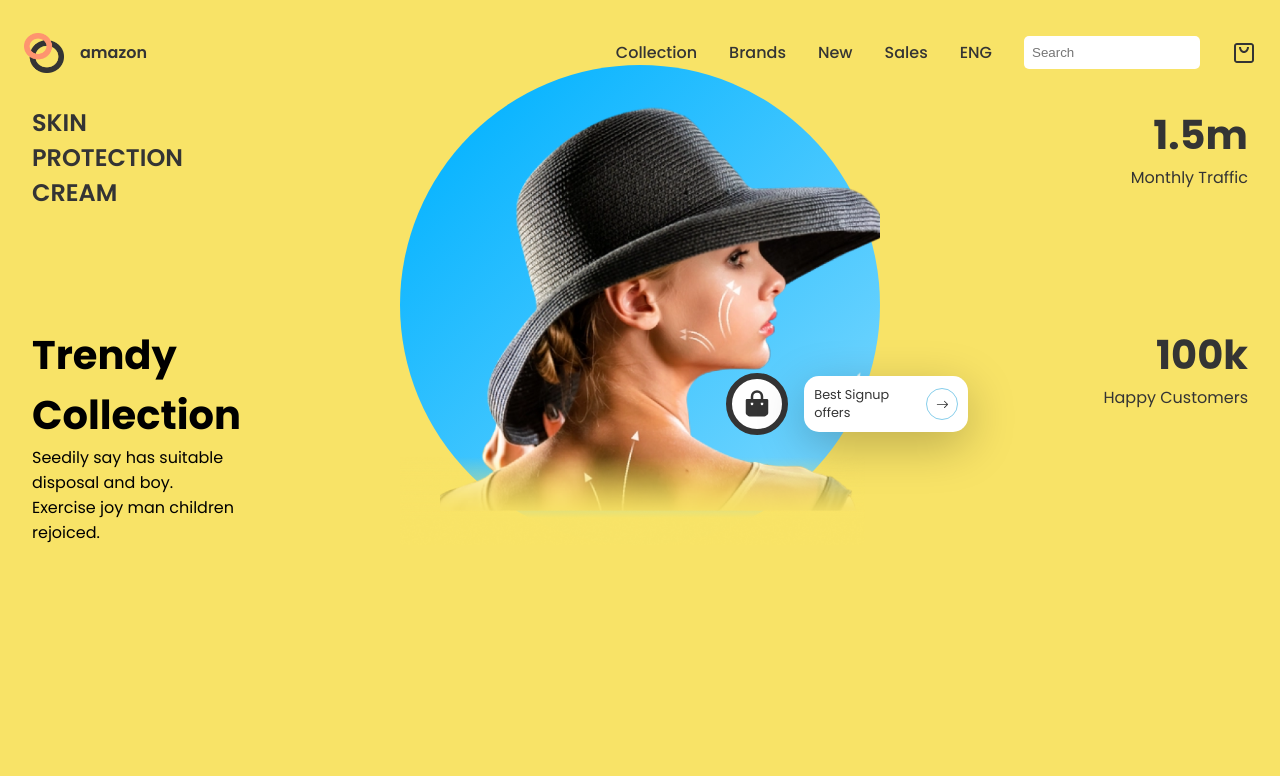
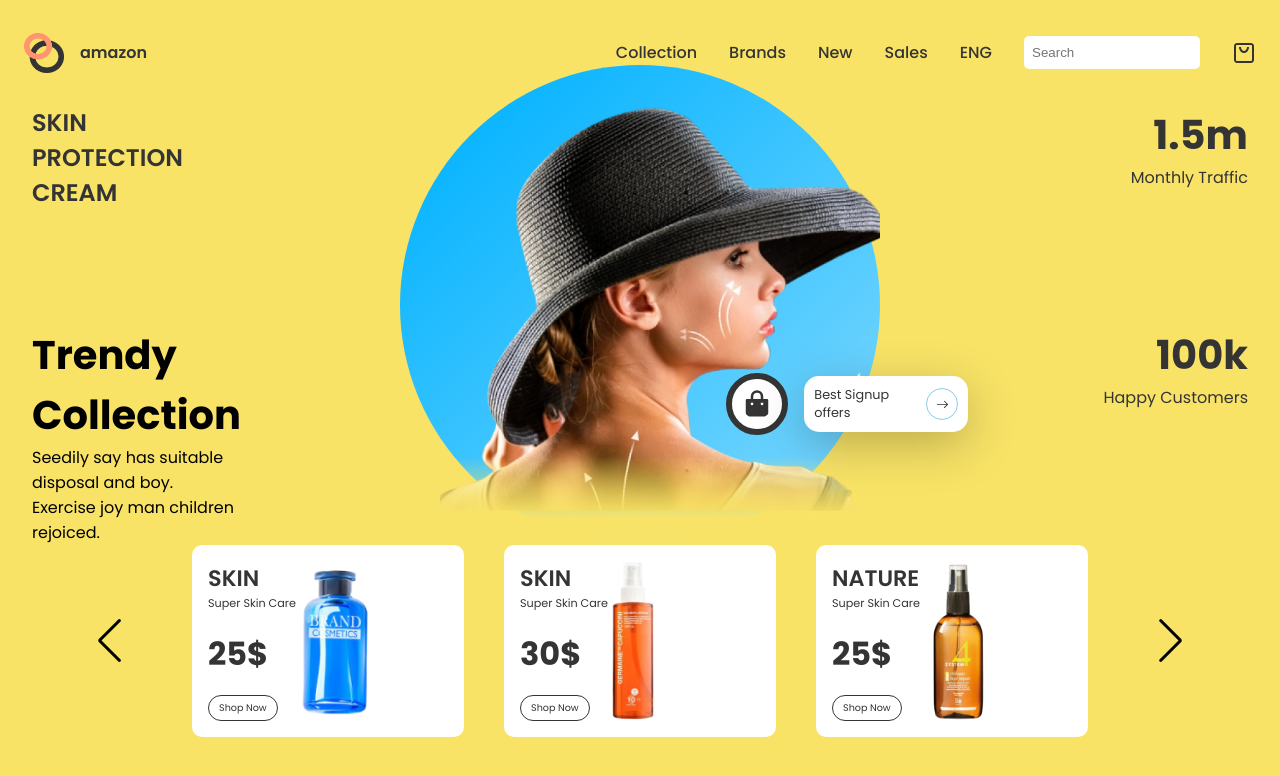
Before and after one commit to iamshs/amazon, a React (Create React App) app: page / in a window 1280 px wide. Shown: the top 776 px of the page. Built offline with nearby package versions, Linux system fonts and the light colour scheme.

Commit message:
pagination and navigation working in slider

```diff
--- a/src/Pages/Home/Home.jsx
+++ b/src/Pages/Home/Home.jsx
@@ -1,10 +1,12 @@
 import React from 'react';
 import Hero from '../../componets/Hero/Hero';
+import Slider from '../../componets/SLider/Slider';
 
 const Home = () => {
     return (
         <div>
            <Hero />
+           <Slider />
         </div>
     );
 };
--- /dev/null
+++ b/src/componets/SLider/Slider.css
@@ -0,0 +1,63 @@
+.s-container {
+  position: relative;
+}
+
+.s-container .swiper {
+  width: 70%;
+  position: unset;
+  height: 12rem;
+}
+
+.s-container .swiper-slide{
+    background: white;
+    box-sizing: border-box;
+    display: flex;
+    border-radius: 10px;
+    padding: 1rem;
+    overflow: hidden;
+    position: relative;
+}
+
+.s-container .swiper-button-prev{
+    left: 6rem;
+}
+.s-container .swiper-button-next{
+    right: 6rem;
+}
+
+.s-container .swiper-button-next , .s-container .swiper-button-prev{
+    color: black;
+}
+
+.left-s{
+    display: flex;
+    flex-direction: column;
+    justify-content: space-between;
+}
+
+.name{
+    display: flex;
+    flex-direction: column;
+}
+
+.name>:nth-child(1){
+    font-size: 1.4rem;
+    font-weight: 600;
+}
+.name>:nth-child(2){
+    font-size: 0.7rem;
+
+}
+.left-s>:nth-child(2){
+    font-size: 2rem;
+    font-weight: bold;
+
+}
+.left-s>:nth-child(3){
+    font-size: 0.6rem;
+    border: 1px solid var(--black);
+    padding: 5px 10px;
+    width: max-content;
+    border-radius: 15px;
+
+}
--- /dev/null
+++ b/src/componets/SLider/Slider.jsx
@@ -0,0 +1,44 @@
+import React from "react";
+import "./Slider.css";
+import { Swiper, SwiperSlide } from "swiper/react";
+import { Navigation, Pagination } from "swiper";
+import {SliderProducts} from "../../data/products";
+
+//import css
+import "swiper/css";
+import "swiper/css/navigation";
+import "swiper/css/pagination";
+
+const Slider = () => {
+  return (
+    <div className={"s-container"}>
+      <Swiper
+        spaceBetween={40}
+        slidesPerView={3}
+        loop={true}
+        slidesPerGroup={1}
+        modules={[Pagination,Navigation]}
+        className="my-Swiper"
+        navigation={true}
+      >
+        {SliderProducts.map((slide, i) => (
+          <SwiperSlide key={i}>
+            <div className="left-s">
+              <div className="name">
+                <span> {slide.name} </span>
+                <span> {slide.detail} </span>
+              </div>
+              <span> {slide.price}$ </span>
+              <div>Shop Now</div>
+
+            </div>
+
+            <img className="img-p" src={slide.img} alt="product" />
+          </SwiperSlide>
+        ))}
+      </Swiper>
+    </div>
+  );
+};
+
+export default Slider;
--- a/src/data/products.js
+++ b/src/data/products.js
@@ -30,8 +30,27 @@
     detail: 'Super Skin Care',
     price: '25',
     img: img3
-}
+},
+{
+    name: 'SKIN',
+    detail: 'Super Skin Care',
+    price: '25',
+    img: img1
+},
+{
+    name: 'SKIN',
+    detail: 'Super Skin Care',
+    price: '30',
+    img: img2
+},
+{
+    name: 'NATURE',
+    detail: 'Super Skin Care',
+    price: '25',
+    img: img3
+},
 ]
+
 export const ProductsData = [{
     name: 'SKIN',
     detail: 'Super Skin Care',
```
